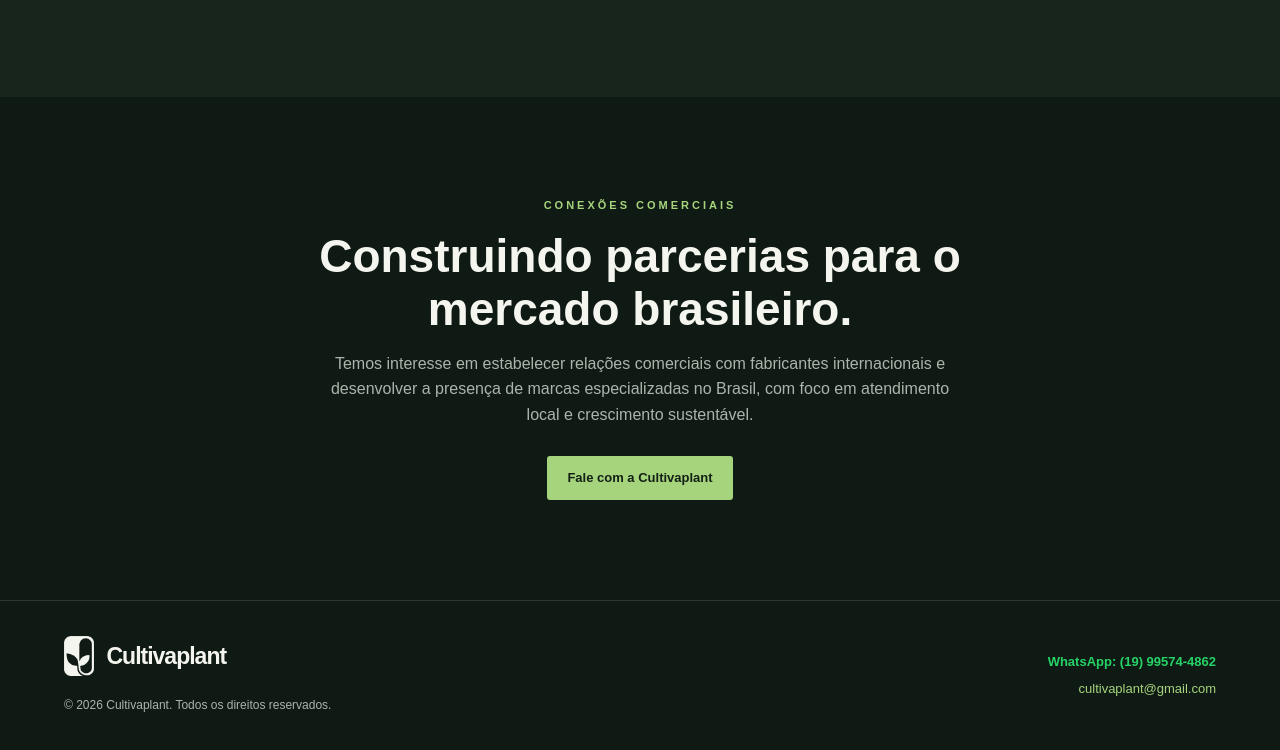
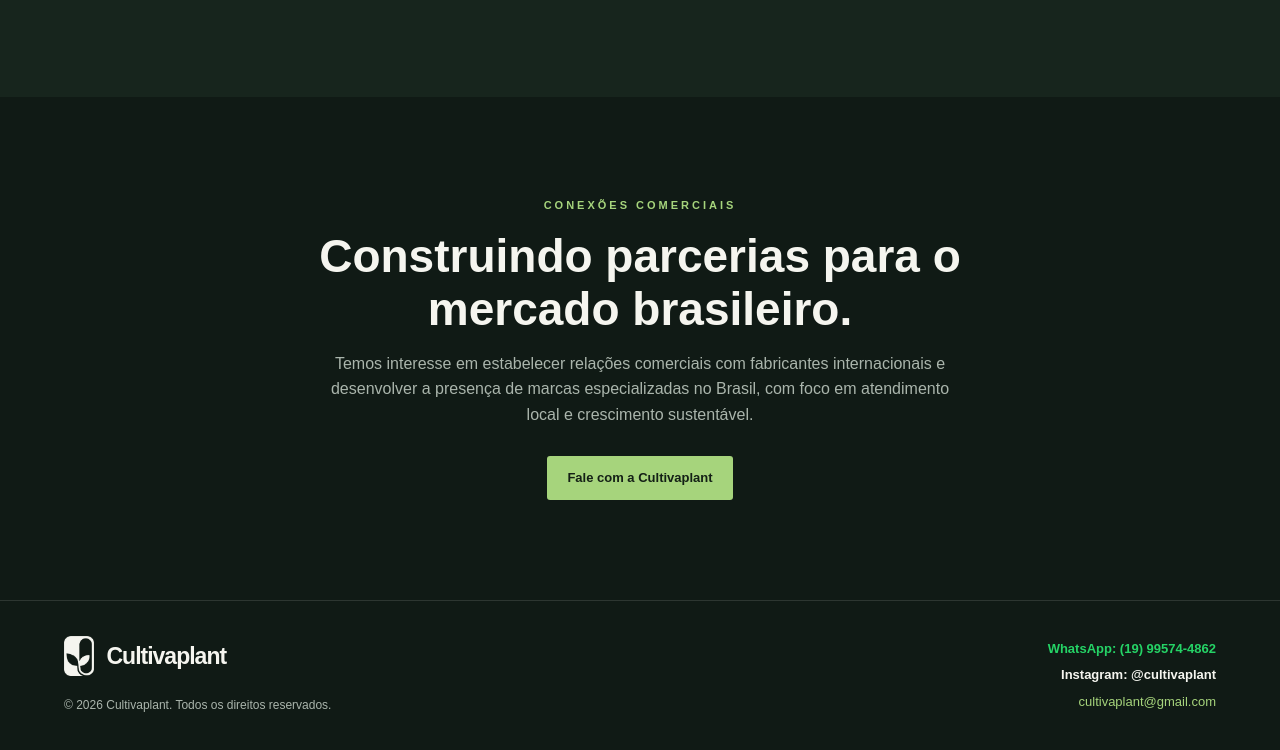
Before and after one commit to cultivaplant/sitenovo-cultivaplant, a plain HTML site: page index.html in a window 1280 px wide. Shown: the part 2817-3567 px from the top of the page. Drawn offline with Linux system fonts and the light colour scheme.

Commit message:
Add files via upload

```diff
--- a/index.html
+++ b/index.html
@@ -14,6 +14,9 @@
     <meta property="og:description" content="Equipamentos, tecnologia e soluções para cultivo indoor." />
     <meta property="og:type" content="website" />
     <meta property="og:image" content="/og-image.png" />
+    <script type="application/ld+json">
+    {"@context":"https://schema.org","@type":"Organization","name":"Cultivaplant","url":"https://cultivaplant.com.br/","logo":"https://cultivaplant.com.br/logo.png","email":"cultivaplant@gmail.com","telephone":"+55-19-99574-4862","sameAs":["https://www.instagram.com/cultivaplant/"]}
+    </script>
     <style>
       :root {
         --bg: #101a15;
@@ -271,6 +274,8 @@
       }
       .wa-float:hover { transform: scale(1.08); }
       .wa-float:focus-visible, .footer-wa:focus-visible { outline: 3px solid #fff; outline-offset: 3px; }
+      .footer-insta { color: var(--white); font-size: 13px; font-weight: 700; }
+      .footer-insta:hover { color: var(--green); }
       .footer-wa { color: #25d366; font-size: 13px; font-weight: 700; }
       .footer-links { display: flex; flex-direction: column; gap: 6px; align-items: flex-end; }
       @media (max-width: 560px) { .footer-links { align-items: flex-start; } }
@@ -501,6 +506,7 @@
         </div>
         <div class="footer-links">
           <a class="footer-wa" href="https://wa.me/5519995744862?text=Ol%C3%A1!%20Vim%20pelo%20site%20da%20Cultivaplant%20e%20gostaria%20de%20mais%20informa%C3%A7%C3%B5es." target="_blank" rel="noopener">WhatsApp: (19) 99574-4862</a>
+          <a class="footer-insta" href="https://www.instagram.com/cultivaplant/" target="_blank" rel="noopener">Instagram: @cultivaplant</a>
           <a class="footer-email" href="mailto:cultivaplant@gmail.com">cultivaplant@gmail.com</a>
         </div>
       </div>
```
